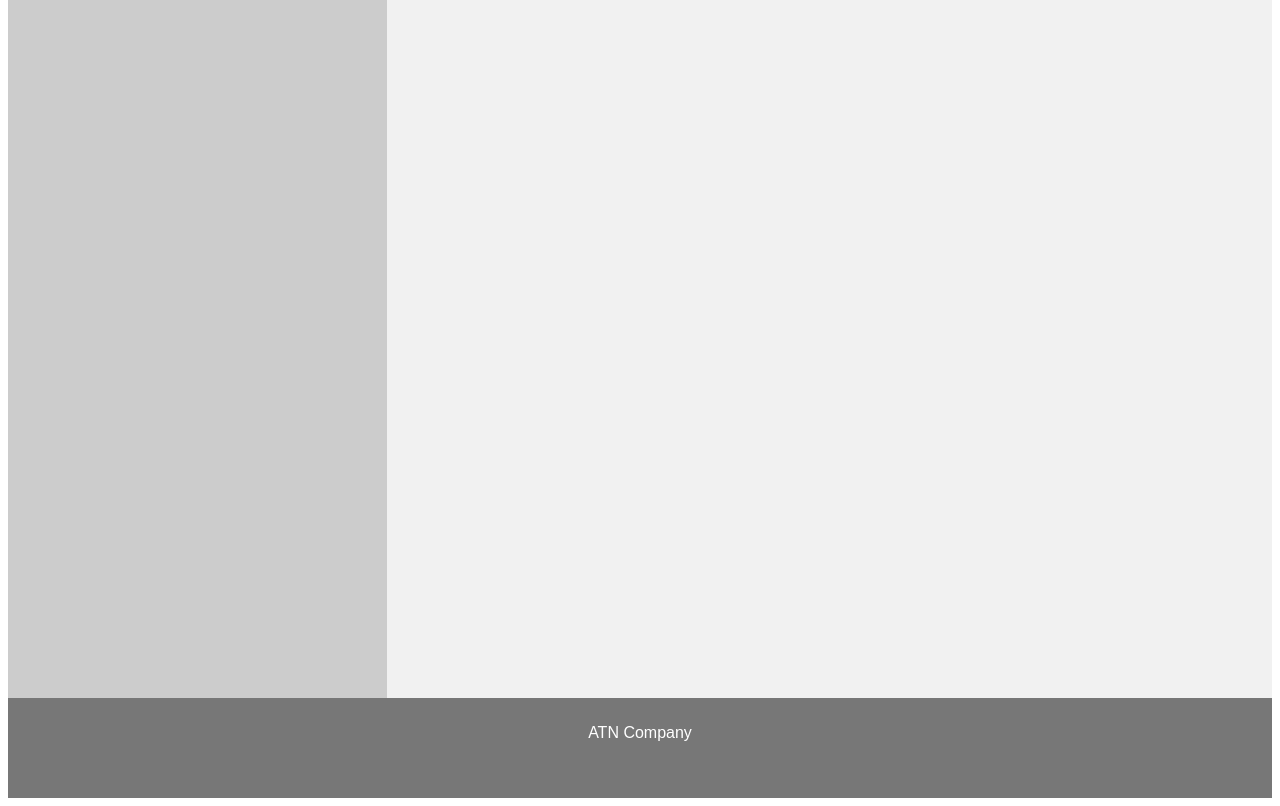
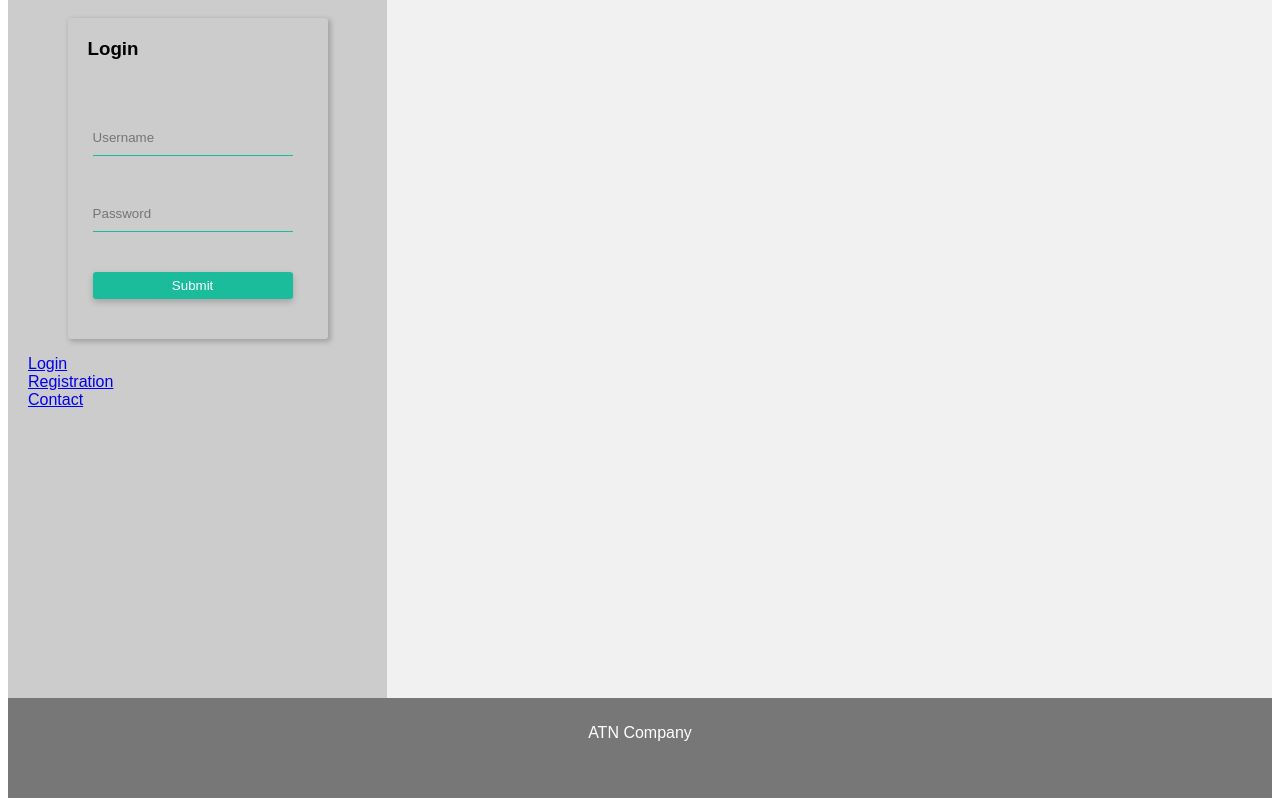
Before and after one commit to KhanhNM1999/ATNCompany0704, a PHP site: page / in a window 1280 px wide. Shown: the part 383-1189 px from the top of the page. Run offline with PHP 8.4, Linux system fonts and the light colour scheme; data that the repository does not hold is empty; some libraries are stand-ins or nearby versions.

Commit message:
Update index.php

```diff
--- a/index.php
+++ b/index.php
@@ -80,6 +80,60 @@ footer {
     height: auto;
   }
 }
+form {
+  box-sizing: border-box;
+  width: 260px;
+  margin: 100px auto 0;
+  box-shadow: 2px 2px 5px 1px rgba(0, 0, 0, 0.2);
+  padding-bottom: 40px;
+  border-radius: 3px;
+}
+form h1 {
+  box-sizing: border-box;
+  padding: 20px;
+}
+
+input {
+  margin: 40px 25px;
+  width: 200px;
+  display: block;
+  border: none;
+  padding: 10px 0;
+  border-bottom: solid 1px #1abc9c;
+  transition: all 0.3s cubic-bezier(0.64, 0.09, 0.08, 1);
+  background: linear-gradient(to bottom, rgba(255, 255, 255, 0) 96%, #1abc9c 4%);
+  background-position: -200px 0;
+  background-size: 200px 100%;
+  background-repeat: no-repeat;
+  color: #0e6252;
+}
+input:focus, input:valid {
+  box-shadow: none;
+  outline: none;
+  background-position: 0 0;
+}
+input:focus::-webkit-input-placeholder, input:valid::-webkit-input-placeholder {
+  color: #1abc9c;
+  font-size: 11px;
+  transform: translateY(-20px);
+  visibility: visible !important;
+}
+
+button {
+  border: none;
+  background: #1abc9c;
+  cursor: pointer;
+  border-radius: 3px;
+  padding: 6px;
+  width: 200px;
+  color: white;
+  margin-left: 25px;
+  box-shadow: 0 3px 6px 0 rgba(0, 0, 0, 0.2);
+}
+button:hover {
+  transform: translateY(-3px);
+  box-shadow: 0 6px 6px 0 rgba(0, 0, 0, 0.2);
+}
 </style>
 </head>
 <body>
@@ -90,6 +144,12 @@ footer {
 
 <section >
   <nav style=" height: 800px">
+    <form>
+      <h1>Login</h1>
+      <input placeholder="Username" type="text" required="">
+      <input placeholder="Password" type="password" required="">
+      <button>Submit</button>
+    </form>
     <ul>
       <li><a href=" ">Login</a></li>
       <li><a href=" ">Registration</a></li>
```
